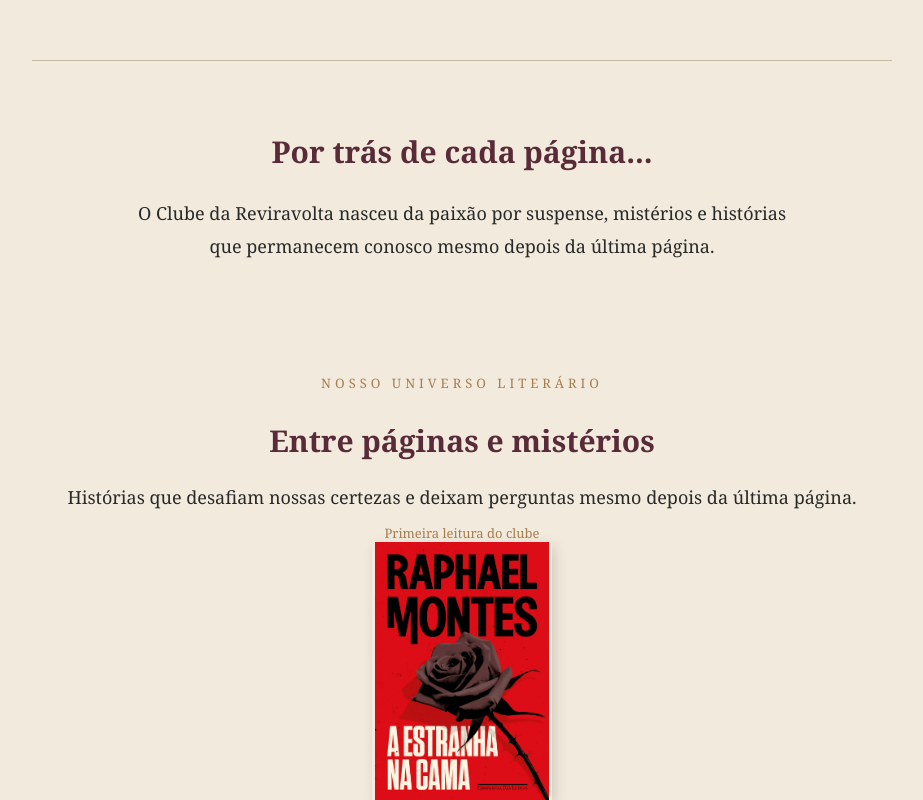
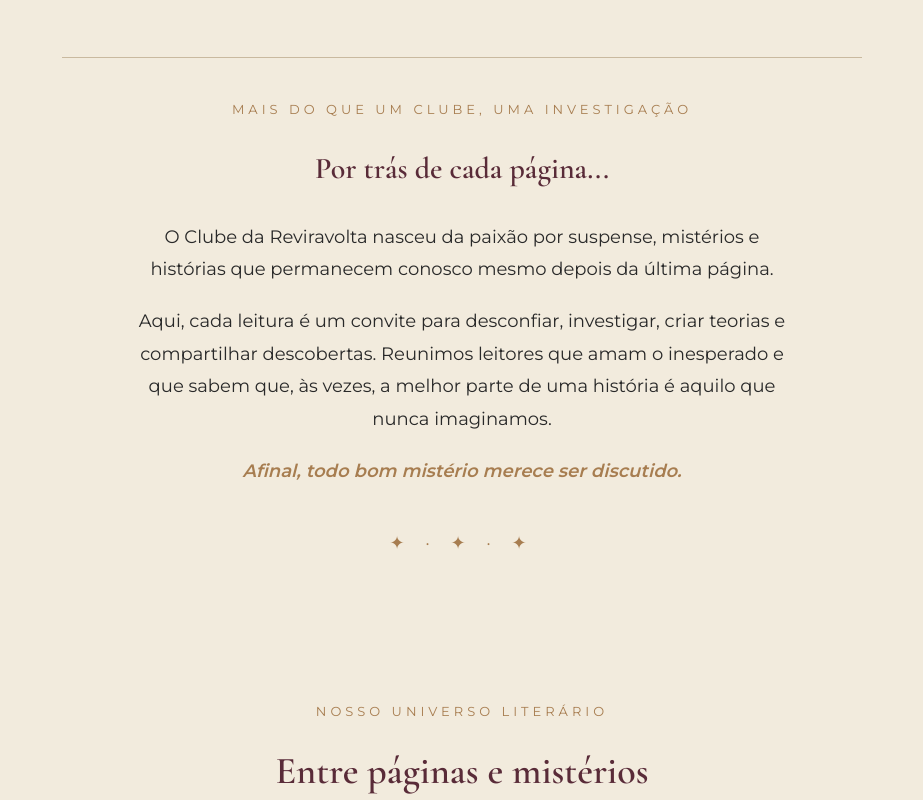
Before and after one commit to Gabyrs61/clube-da-reviravolta, a plain HTML site: page index.html in a window 1280 px wide. Shown: the part 719-1519 px from the top of the page, without its empty margins (178-1101 px from the left). Drawn offline with nearby package versions, Linux system fonts and the light colour scheme.

Commit message:
Aprimora seção sobre e identidade visual

```diff
--- a/index.html
+++ b/index.html
@@ -7,6 +7,13 @@
     <meta name="viewport" content="width=device-width, initial-scale=1.0">
 
     <title>Clube da Reviravolta</title>
+
+
+    <link rel="preconnect" href="https://fonts.googleapis.com">
+   <link rel="preconnect" href="https://fonts.gstatic.com" crossorigin>
+
+   <link href="https://fonts.googleapis.com/css2?family=Cormorant+Garamond:wght@400;500;600;700&family=Montserrat:wght@400;500;600&display=swap" rel="stylesheet">
+
 
     <link rel="stylesheet" href="style.css">
 </head>
@@ -49,7 +56,11 @@
 
 
        <!-- SOBRE O CLUBE -->
-        <section id="sobre" class="conteudo">
+<section id="sobre" class="conteudo sobre-clube">
+
+    <p class="subtitulo">
+        MAIS DO QUE UM CLUBE, UMA INVESTIGAÇÃO
+    </p>
 
     <h2>Por trás de cada página...</h2>
 
@@ -60,8 +71,20 @@
         da última página.
     </p>
 
+    <p>
+        Aqui, cada leitura é um convite para desconfiar,
+        investigar, criar teorias e compartilhar
+        descobertas. Reunimos leitores que amam
+        o inesperado e que sabem que, às vezes,
+        a melhor parte de uma história é aquilo
+        que nunca imaginamos.
+    </p>
+
+    <p class="frase-clube">
+        Afinal, todo bom mistério merece ser discutido.
+    </p>
+
 </section>
-
 
         <!-- LEITURAS -->
         <section id="leituras" class="livros">
--- a/style.css
+++ b/style.css
@@ -9,7 +9,7 @@
 
 body {
     background-color: #F2EBDD;
-    font-family: Georgia, serif;
+    font-family: 'Montserrat', sans-serif;
     color: #292929;
 }
 
@@ -146,3 +146,54 @@ nav a:hover {
     font-size: 13px;
     margin-top: 10px;
 }
+
+
+/* SOBRE O CLUBE */
+
+.sobre-clube {
+    max-width: 800px;
+    margin: 60px auto;
+    padding: 40px;
+    line-height: 1.8;
+}
+
+.sobre-clube h2 {
+    margin-bottom: 25px;
+}
+
+.sobre-clube p {
+    margin-bottom: 20px;
+}
+
+.frase-clube {
+    color: #A77D50;
+    font-style: italic;
+    font-weight: bold;
+    margin-top: 30px;
+}
+
+.sobre-clube::after {
+    content: "✦  ·  ✦  ·  ✦";
+    display: block;
+    text-align: center;
+    color: #A77D50;
+    letter-spacing: 8px;
+    margin-top: 40px;
+    font-size: 18px;
+}
+
+/* TIPOGRAFIA LITERÁRIA */
+
+h1, h2, h3 {
+    font-family: 'Cormorant Garamond', serif;
+    font-weight: 600;
+}
+
+header h1 {
+    font-size: 48px;
+    letter-spacing: 2px;
+}
+
+section h2 {
+    font-size: 38px;
+}
```
Lines whose indentation alone changed are shown as unchanged.
